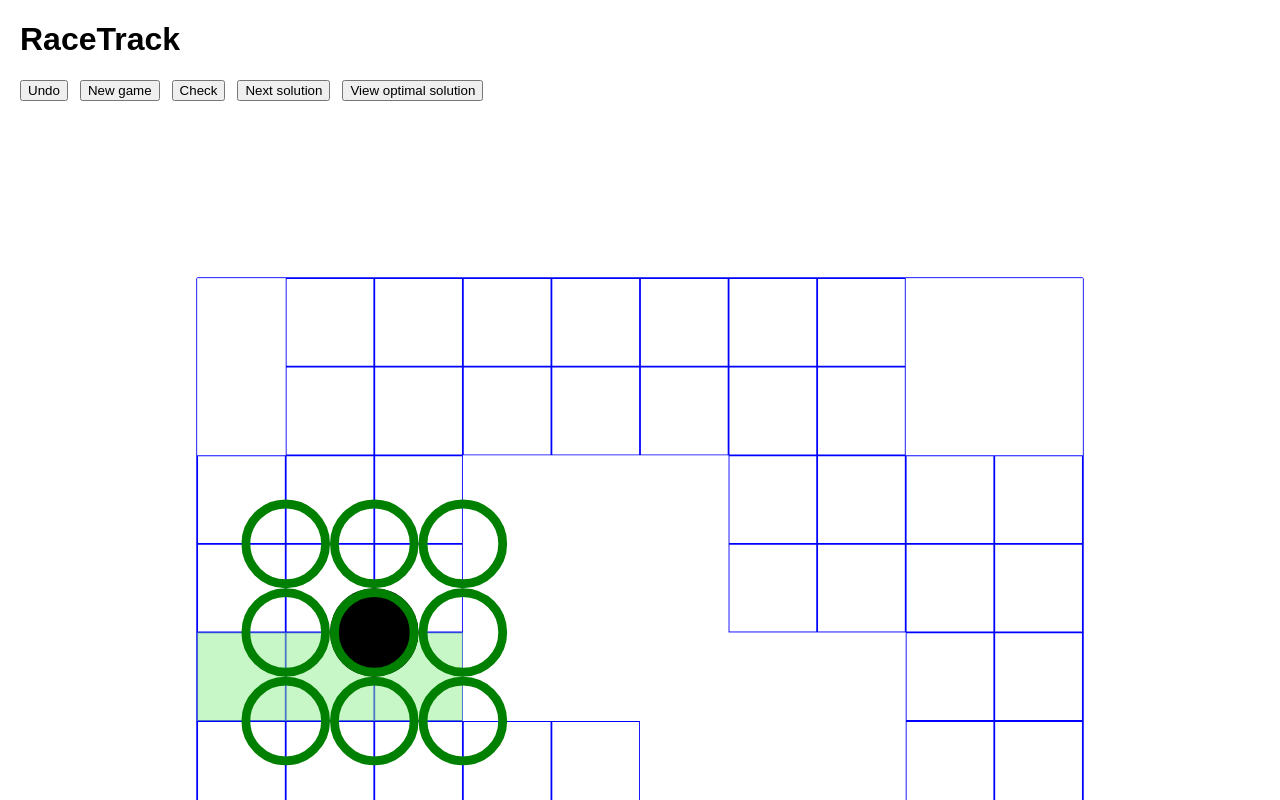
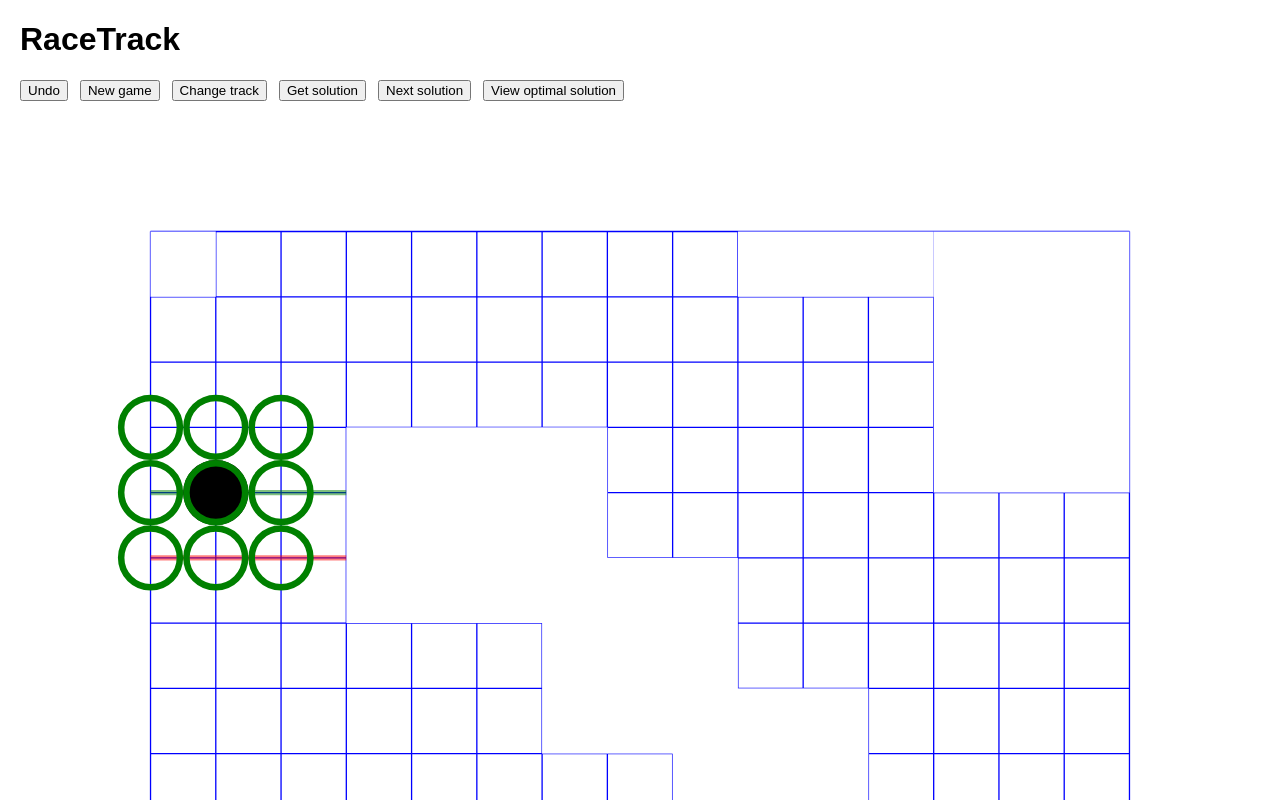
Before and after one commit to SleepingJane/raceTrack, a React (Create React App) app: page / in a window 1280 px wide. Shown: the top 800 px of the page. Built offline with nearby package versions, Linux system fonts and the light colour scheme.

Commit message:
update finish line

```diff
--- a/src/App.tsx
+++ b/src/App.tsx
@@ -3,18 +3,18 @@ import "./App.css";
 import Game from "./components/Game/Game";
 import {maps} from "./TrackSource";
 
-export const walls = maps[2].walls;
-export const finish = maps[2].finish;
-export const size_map = maps[2].size_map;
+export const walls = maps[1].walls;
+export const finish = maps[1].finish;
+export const size_map = maps[1].size_map;
 
 class App extends Component {
    render() {
       const gameProps = {
-         size_x: maps[2].size_map.size_x,
-         size_y: maps[2].size_map.size_y,
-         initial_x: maps[2].size_map.initial_x,
-         initial_y: maps[2].size_map.initial_y,
-         W: maps[2].size_map.W
+         size_x: maps[1].size_map.size_x,
+         size_y: maps[1].size_map.size_y,
+         initial_x: maps[1].size_map.initial_x,
+         initial_y: maps[1].size_map.initial_y,
+         W: maps[1].size_map.W
       };
       return (
          <div className="App">
--- a/src/TrackSource.ts
+++ b/src/TrackSource.ts
@@ -15,44 +15,80 @@ export const walls = [
          type: "rect",
          x: 3,
          y: 3,
-         height: 4,
+         height: 3,
          width: 4
       },
       {
          type: "rect",
-         x: 7,
-         y: 3,
-         height: 4,
-         width: 2
+         x: 6,
+         y: 5,
+         height: 3,
+         width: 3
       },
       {
          type: "rect",
-         x: 6,
-         y: 7,
-         height: 2,
-         width: 2
+         x: 0,
+         y: 0,
+         height: 1,
+         width: 1
       },
       {
          type: "rect",
          x: 8,
          y: 7,
-         height: 4,
-         width: 4
+         height: 3,
+         width: 3
       },
-
       {
          type: "rect",
          x: 0,
          y: 9,
+         height: 1,
+         width: 2
+      },
+      {
+         type: "rect",
+         x: 0,
+         y: 10,
          height: 3,
-         width: 4
+         width: 3
+      },
+      {
+         type: "rect",
+         x: 3,
+         y: 11,
+         height: 2,
+         width: 1
+      },
+      {
+         type: "rect",
+         x: 9,
+         y: 0,
+         height: 1,
+         width: 3
       },
       {
          type: "rect",
          x: 12,
          y: 0,
-         height: 5,
+         height: 4,
          width: 3
+      },
+      {
+         type: "rect",
+         x: 13,
+         y: 12,
+         height: 1,
+         width: 1
+      },
+
+      //15 13
+      {
+         type: "rect",
+         x: 14,
+         y: 11,
+         height: 2,
+         width: 1
       }
    ],
    [
@@ -136,7 +172,8 @@ export const size_map = [
       size_x: 15,
       size_y: 13,
       initial_x: 1,
-      initial_y: 4
+      initial_y: 4,
+      W: 3
    },
    {
       size_x: 10,
--- a/src/components/Finish/Finish.css
+++ b/src/components/Finish/Finish.css
@@ -1,4 +1,14 @@
 .Finish {
-    fill: lightgreen;
+    fill: white;
     opacity: 50%;
 }
+
+.FinishLine {
+    stroke: red;
+    stroke-width: 0.08;
+}
+
+.StartLine {
+    stroke: green;
+    stroke-width: 0.08;
+}
--- a/src/components/Finish/Finish.jsx
+++ b/src/components/Finish/Finish.jsx
@@ -13,11 +13,8 @@ class Finish extends PureComponent {
       const { finish } = this.props;
       return (
          <g className="Finish">
-            {finish.map((finishPoint, i) => {
-               const { type, ...props } = finishPoint;
-               props.key = i;
-               return React.createElement(type, props);
-            })}
+            <path d={`M0 ${finish[0].y} l${finish[0].width} 0`} className={"StartLine"} key={finish[0].y} />
+            <path d={`M0 ${finish[0].y + 1} l${finish[0].width} 0`} className={"FinishLine"} key={finish[0].y + 1} />
          </g>
       );
    }
--- a/src/components/Game/Game.jsx
+++ b/src/components/Game/Game.jsx
@@ -319,6 +319,10 @@ class Game extends PureComponent {
       this.updatePos(Math.round(cursopt.x), Math.round(cursopt.y));
    };
 
+   changeTrack = event => {
+      alert('Will be soon');
+   }
+
    goBack = event => {
       if (this.state.trace.length < 2) return;
       this.setState(s => {
@@ -346,7 +350,8 @@ class Game extends PureComponent {
             <h1>RaceTrack</h1>
             <button onClick={this.goBack}>Undo</button>
             <button className="reloadBtn" onClick={this.reloadGame}>New game</button>
-            <button className="reloadBtn" onClick={this.startSolve}>Check</button>
+            <button className="reloadBtn" onClick={this.changeTrack}>Change track</button>
+            <button className="reloadBtn" onClick={this.startSolve}>Get solution</button>
             <button className="reloadBtn" onClick={this.solutionChange}>Next solution</button>
             <button className="reloadBtn" onClick={this.optimalSolutionView}>View optimal solution</button>
             <svg
```
